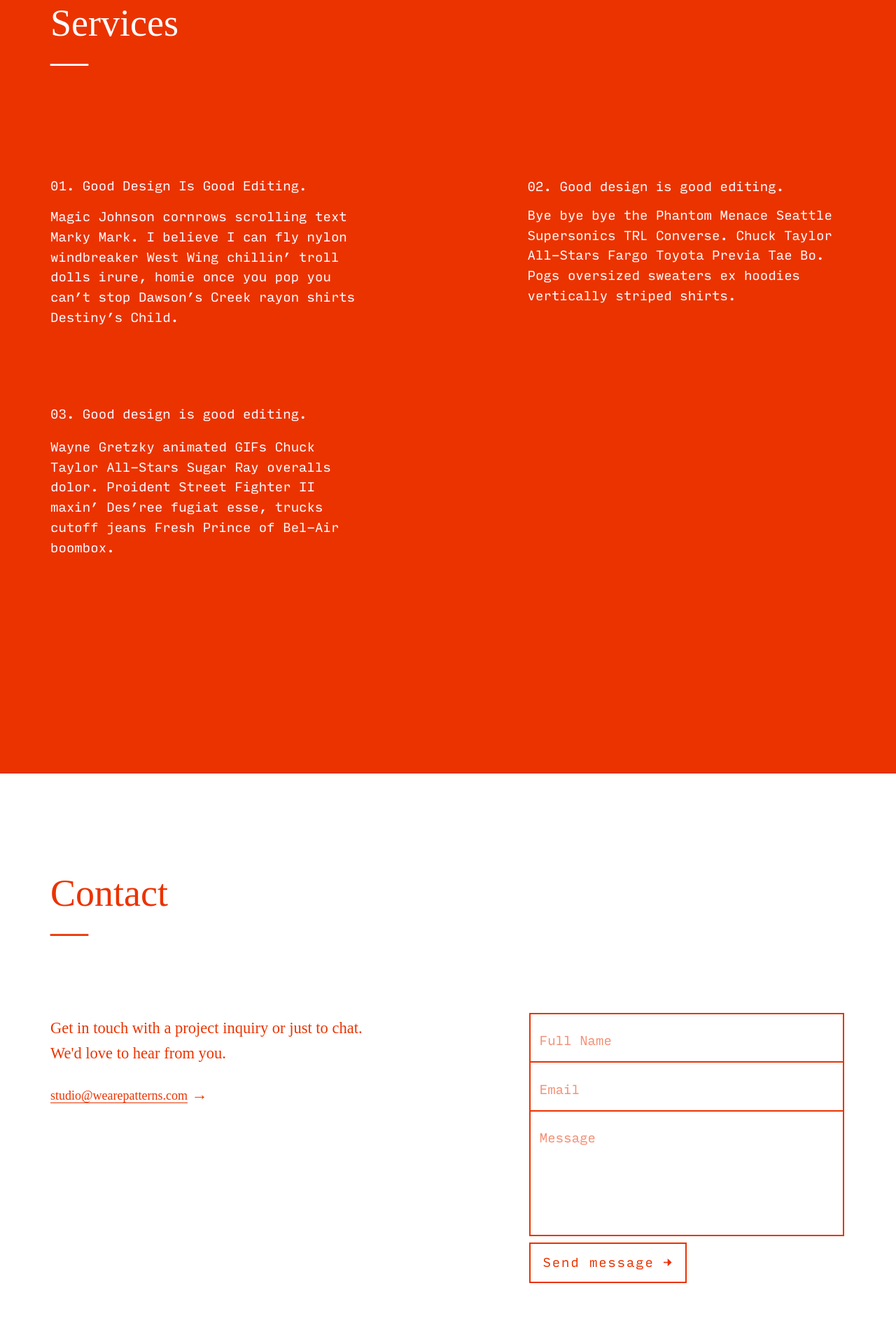
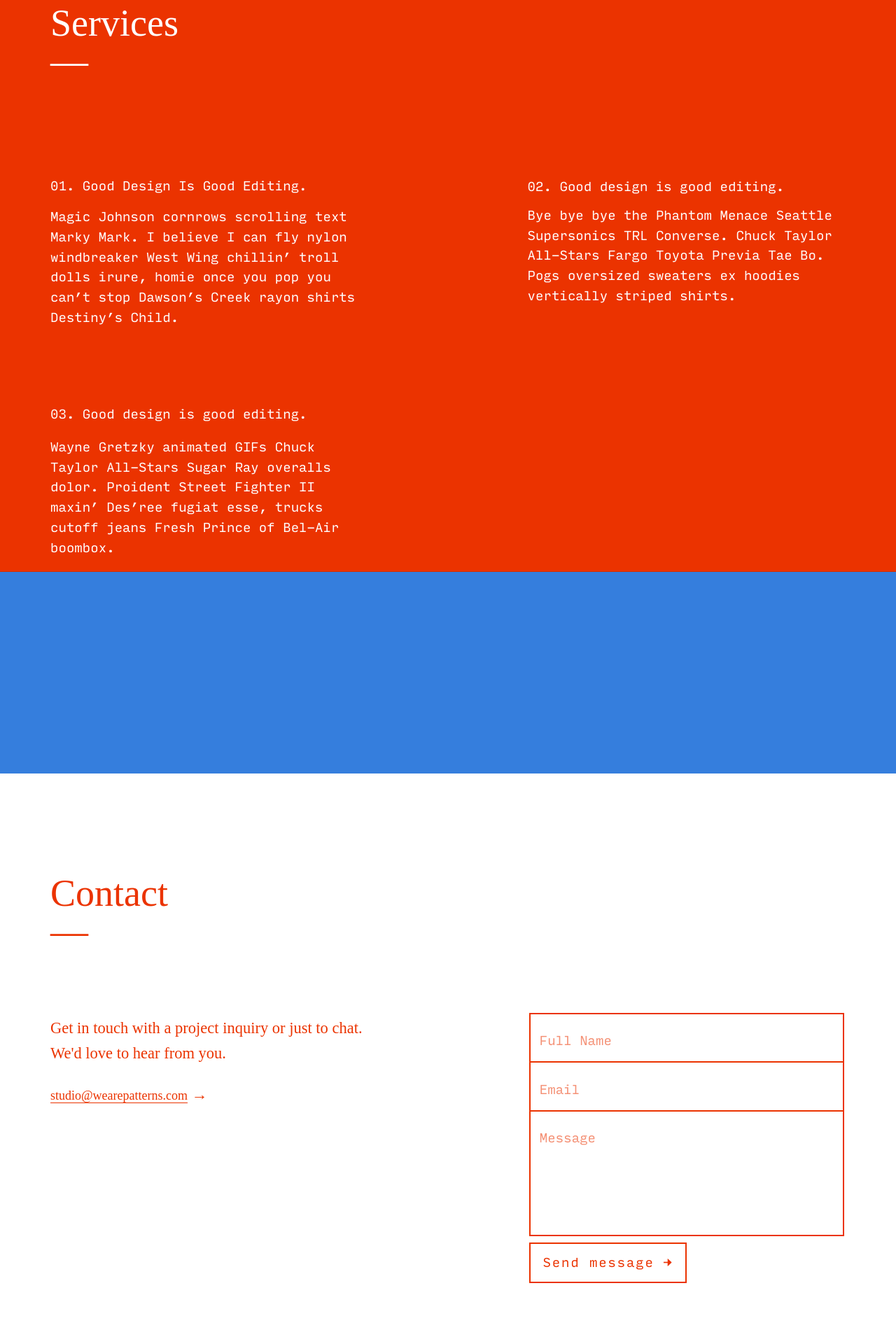
Before and after one commit to wearepatterns/wearepatterns.github.io, a Jekyll site: the page built from index.markdown, in a window 1280 px wide. Shown: the part 1479-3399 px from the top of the page at 70% size. Built offline with Jekyll 4.4.1, drawn with Linux system fonts in a browser that asks for light colours.

Commit message:
Update new.html

```diff
--- a/_layouts/new.html
+++ b/_layouts/new.html
@@ -60,7 +60,7 @@
         <h1 class="pb5 pb6-l mb0 f3 f2-ns f1-l lh-title measure-narrow normal">{{ page['description'] }}</h1>
     </header>
     <main>
-        <section class="bg-newred white ph3 ph4-ns ph5-l pb6 pb7-l f5 lh-copy bb b--black-10">
+        <section class="bg-newred white ph3 ph4-ns ph5-l mb6 mb7-l f5 lh-copy bb b--black-10">
             <h1 class="pt5 pt6-l pb0 pb4 mt0 f3 f2-ns f1-l normal lh-solid">Principles
             <br>&mdash;</h1>
             <div class="flex-ns flex-wrap-ns justify-between-ns input-mono fw3" style="max-width:80rem;">
```
